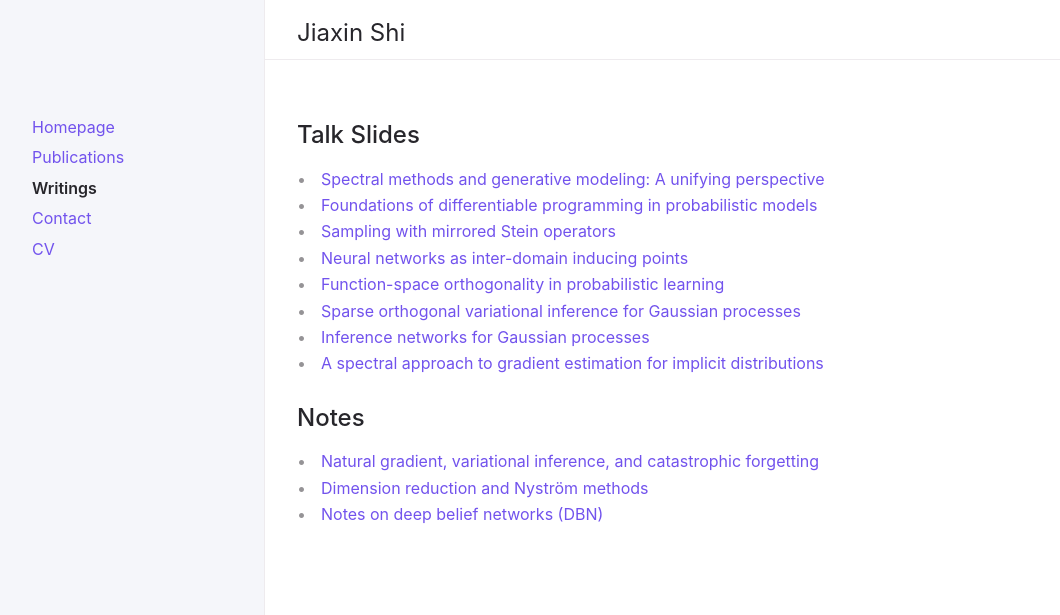
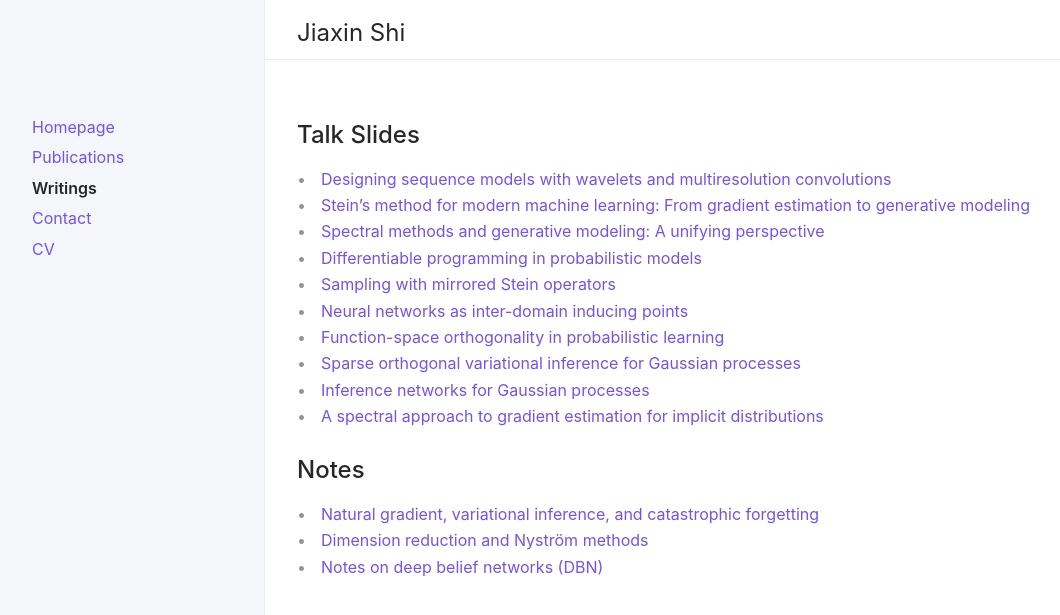
Before and after one commit to thjashin/thjashin.github.io, a Jekyll site: the page built from writings.md, in a window 1280 px wide. Shown: the top 615 px of the page, without its empty margins (91-1151 px from the left). Built offline with Jekyll 4.4.1, drawn with Linux system fonts in a browser that asks for light colours.

Commit message:
Update writings.md

```diff
--- a/writings.md
+++ b/writings.md
@@ -6,8 +6,10 @@ nav_order: 2
 
 ## Talk Slides
 
+* [Designing sequence models with wavelets and multiresolution convolutions](https://thjashin.github.io/talks/multires-conv-fimi.pdf)
+* [Stein's method for modern machine learning: From gradient estimation to generative modeling](https://thjashin.github.io/talks/ot-berlin-stein-jiaxins.pdf)
 * [Spectral methods and generative modeling: A unifying perspective](https://thjashin.github.io/talks/gen-spectral.pdf)
-* [Foundations of differentiable programming in probabilistic models](https://thjashin.github.io/talks/grad-est-apr-2022.pdf)
+* [Differentiable programming in probabilistic models](https://thjashin.github.io/talks/grad-est-apr-2022.pdf)
 * [Sampling with mirrored Stein operators](https://thjashin.github.io/talks/mirror-stein-samplers.pdf)
 * [Neural networks as inter-domain inducing points](https://thjashin.github.io/talks/nn-as-sparse-gp.pdf)
 * [Function-space orthogonality in probabilistic learning](http://ml.cs.tsinghua.edu.cn/~jiaxin/talks/func-orth-fixed.pdf)
```
